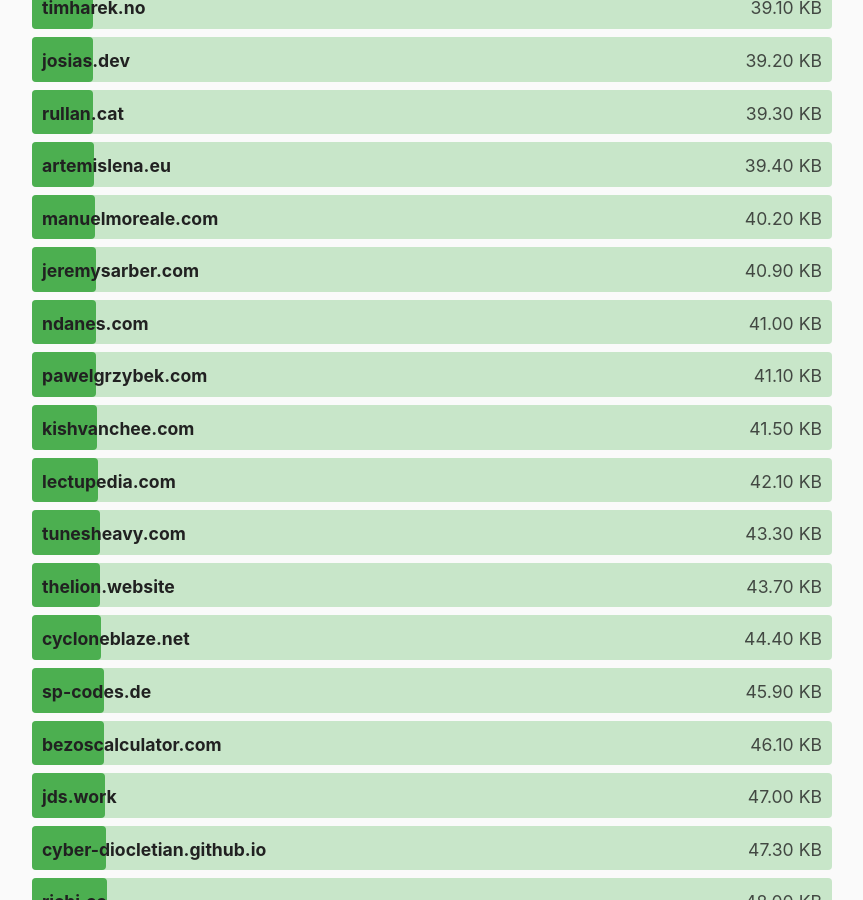
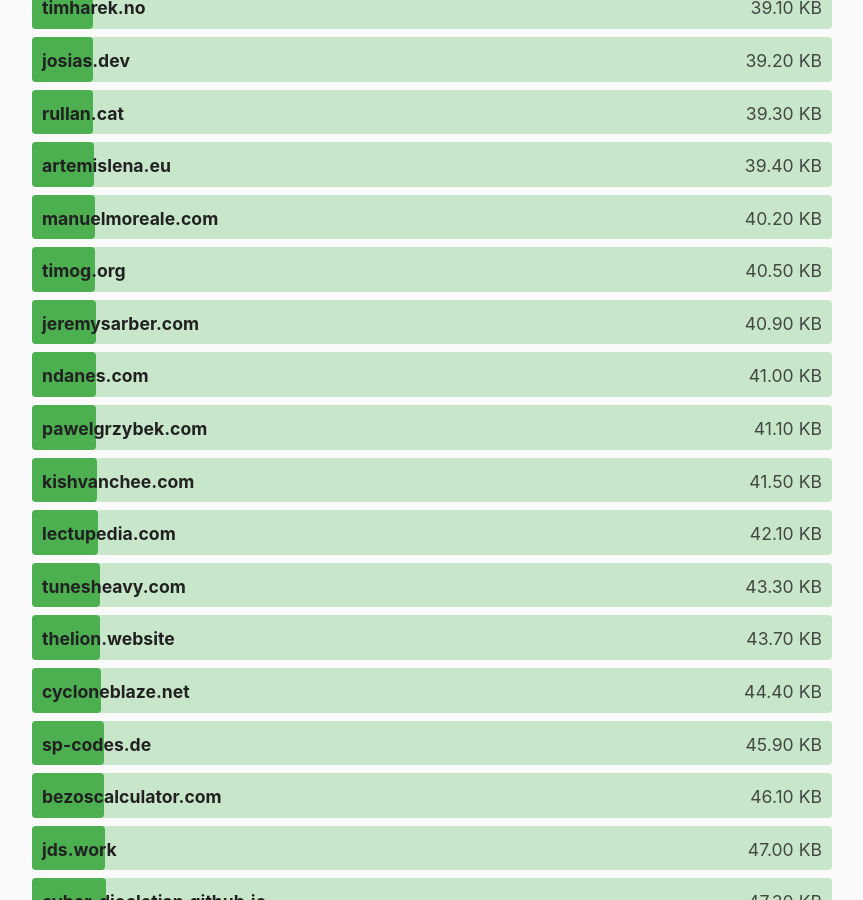
Before and after one commit to kevquirk/512kb.club, a Jekyll site: the page built from index.md, in a window 1280 px wide and 900 px high, scrolled down 7003 px. Shown: the whole window, without its empty margins (208-1071 px from the left). Built offline with Jekyll 4.4.1, drawn with Linux system fonts in a browser that asks for light colours.

Commit message:
Update sites.yml

```diff
--- a/_data/sites.yml
+++ b/_data/sites.yml
@@ -1308,6 +1308,11 @@
   size: 39.1
   last_checked: 2021-05-23
 
+- domain: timog.org
+  url: https://timog.org/
+  size: 40.5
+  last_checked: 2021-08-18
+
 - domain: timotijhof.net
   url: https://timotijhof.net/
   size: 35.3
```
